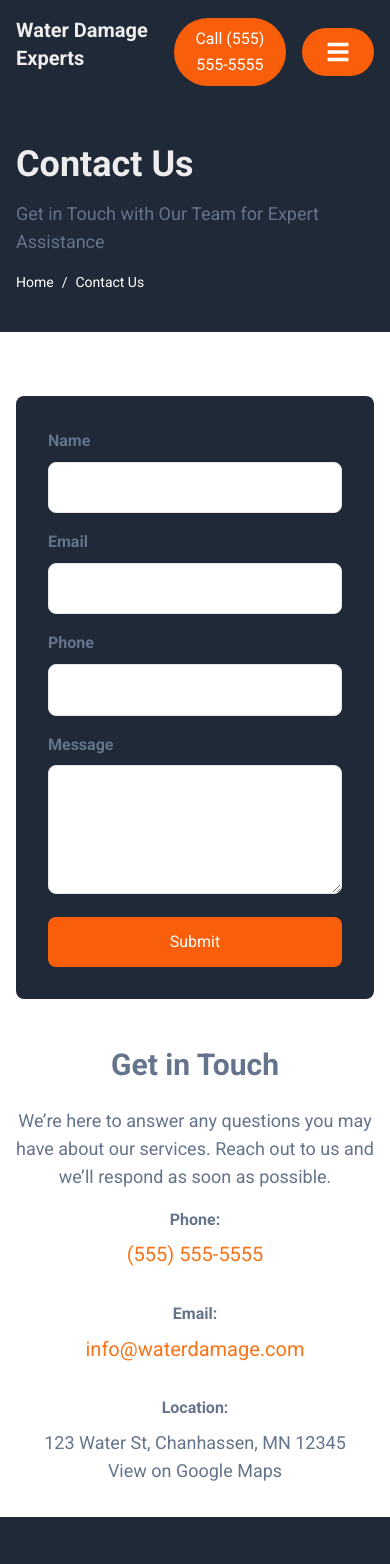
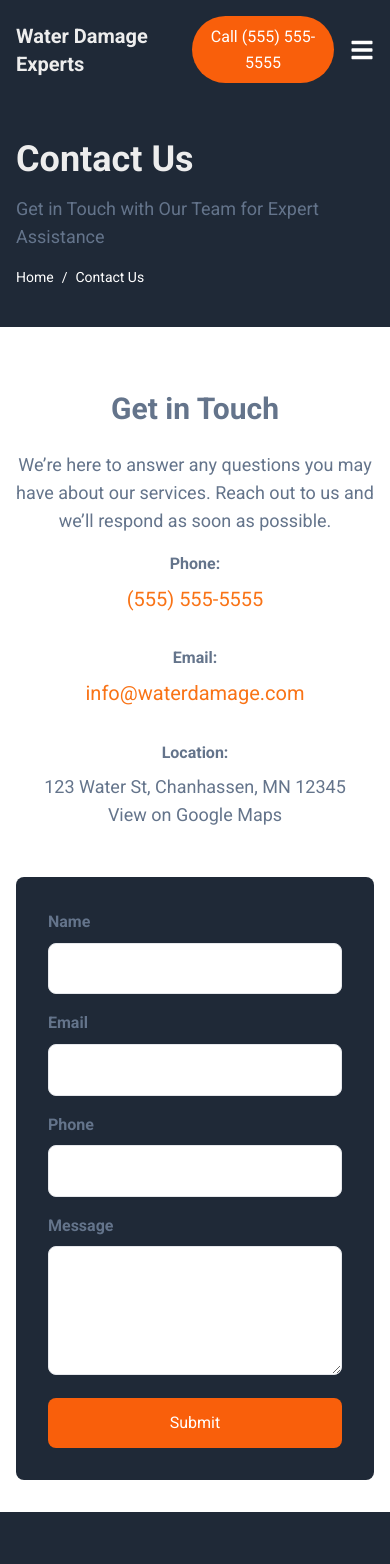
Before and after one commit to EyalBenvenisti/water-damage, a Next.js app: page /contact in a window 390 px wide. Shown: the top 1564 px of the page. Built offline with nearby package versions, Linux system fonts and the light colour scheme.

Commit message:
Contact + Nav update

```diff
--- a/components/Navbar.js
+++ b/components/Navbar.js
@@ -15,7 +15,7 @@ export default function Navbar() {
     <nav className="bg-navy text-white py-4">
       <div className="container mx-auto flex justify-between items-center px-4 md:px-0">
         {/* Site name */}
-        <h1 className="text-xl font-bold">
+        <h1 className="text-xl p-o m-0 font-bold">
           <Link href="/" className="hover:text-orange">{config.siteName}</Link>
         </h1>
 
@@ -44,21 +44,21 @@ export default function Navbar() {
           {/* Call Us Button for Mobile */}
           <Link href={`tel:${config.phone}`}>
             <button className="bg-orange text-white px-4 py-2 rounded-full hover:bg-sky transition duration-300">
-            Call {config.phone}
+              Call {config.phone}
             </button>
           </Link>
 
           {/* Hamburger Menu Button */}
-          <button onClick={toggleMenu} className="text-white focus:outline-none">
+          <Link href="#" onClick={toggleMenu} className="text-white">
             {isOpen ? <FaTimes size={24} /> : <FaBars size={24} />}
-          </button>
+          </Link>
         </div>
       </div>
 
       {/* Mobile Menu */}
       {isOpen && (
-        <div className="md:hidden bg-navy text-white py-4">
-          <ul className="flex flex-col items-center space-y-4">
+        <div className="md:hidden container bg-navy text-orang py-4">
+          <ul className="flex flex-col items-start space-y-4">
             {navLinks.map((link, index) => (
               <li key={index}>
                 <Link href={link.href} className="hover:text-orange" onClick={toggleMenu}>
@@ -67,6 +67,14 @@ export default function Navbar() {
               </li>
             ))}
           </ul>
+
+          {/* Working Hours */}
+          <div className="mt-4">
+          <span>Working Hours:</span>
+            <p className="text-sm">
+               {config.workingHours}
+            </p>
+          </div>
         </div>
       )}
     </nav>
--- a/config/config.js
+++ b/config/config.js
@@ -9,6 +9,8 @@ const config = {
   cityState: "Chanhassen, MN",
   zipCodeArea: "12345",
   googleMapURL: "https://maps.google.com/?q=123+Water+St,+Chanhassen,+MN+12345",
+  workingHours: "24/7 Monday to Friday",
+
 
   // Service Areas
   serviceAreas: [
--- a/pages/contact.js
+++ b/pages/contact.js
@@ -75,8 +75,41 @@ export default function Contact() {
       <main>
         <section>
           <div className="flex flex-col md:flex-row justify-center items-start gap-12">
+
+            {/* Contact Information - Appears First on Mobile */}
+            <div className="order-1 md:order-none w-full md:w-1/2 text-center md:text-left">
+              <h2 className="text-3xl font-semibold mb-6">Get in Touch</h2>
+              <p className="text-lg mb-4">
+                We’re here to answer any questions you may have about our services. Reach out to us and we’ll respond as soon as possible.
+              </p>
+              <div className="mb-8">
+                <p className="font-semibold mb-2">Phone:</p>
+                <a href={`tel:${config.phone}`} className="text-orange text-xl hover:underline">
+                  {config.phone}
+                </a>
+              </div>
+              <div className="mb-8">
+                <p className="font-semibold mb-2">Email:</p>
+                <a href={`mailto:${config.email}`} className="text-orange text-xl hover:underline">
+                  {config.email}
+                </a>
+              </div>
+              <div>
+                <p className="font-semibold mb-2">Location:</p>
+                <p className="text-lg">{config.address}, {config.cityState} {config.zipCodeArea}</p>
+                <a
+                  href={config.googleMapURL}
+                  target="_blank"
+                  rel="noopener noreferrer"
+                  className="hover:underline text-lg"
+                >
+                  View on Google Maps
+                </a>
+              </div>
+            </div>
+
             {/* Contact Form */}
-            <div className="w-full md:w-1/2 bg-navy p-8 rounded-lg">
+            <div className="order-2 md:order-none w-full md:w-1/2 bg-navy p-8 rounded-lg">
               <form onSubmit={handleSubmit} className="text-left" noValidate>
                 <div className="mb-4">
                   <label htmlFor="name" className="block font-semibold mb-2">Name</label>
@@ -140,38 +173,6 @@ export default function Contact() {
                 {submitted && <p className="text-green-500 mt-4">Your message has been sent successfully!</p>}
               </form>
             </div>
-
-            {/* Contact Information */}
-            <div className="w-full md:w-1/2 text-center md:text-left">
-              <h2 className="text-3xl font-semibold mb-6">Get in Touch</h2>
-              <p className="text-lg mb-4">
-                We’re here to answer any questions you may have about our services. Reach out to us and we’ll respond as soon as possible.
-              </p>
-              <div className="mb-8">
-                <p className="font-semibold mb-2">Phone:</p>
-                <a href={`tel:${config.phone}`} className="text-orange text-xl hover:underline">
-                  {config.phone}
-                </a>
-              </div>
-              <div className="mb-8">
-                <p className="font-semibold mb-2">Email:</p>
-                <a href={`mailto:${config.email}`} className="text-orange text-xl hover:underline">
-                  {config.email}
-                </a>
-              </div>
-              <div>
-                <p className="font-semibold mb-2">Location:</p>
-                <p className="text-lg">{config.address}, {config.cityState} {config.zipCodeArea}</p>
-                <a
-                  href={config.googleMapURL}
-                  target="_blank"
-                  rel="noopener noreferrer"
-                  className="hover:underline text-lg"
-                >
-                  View on Google Maps
-                </a>
-              </div>
-            </div>
           </div>
         </section>
       </main>
```
